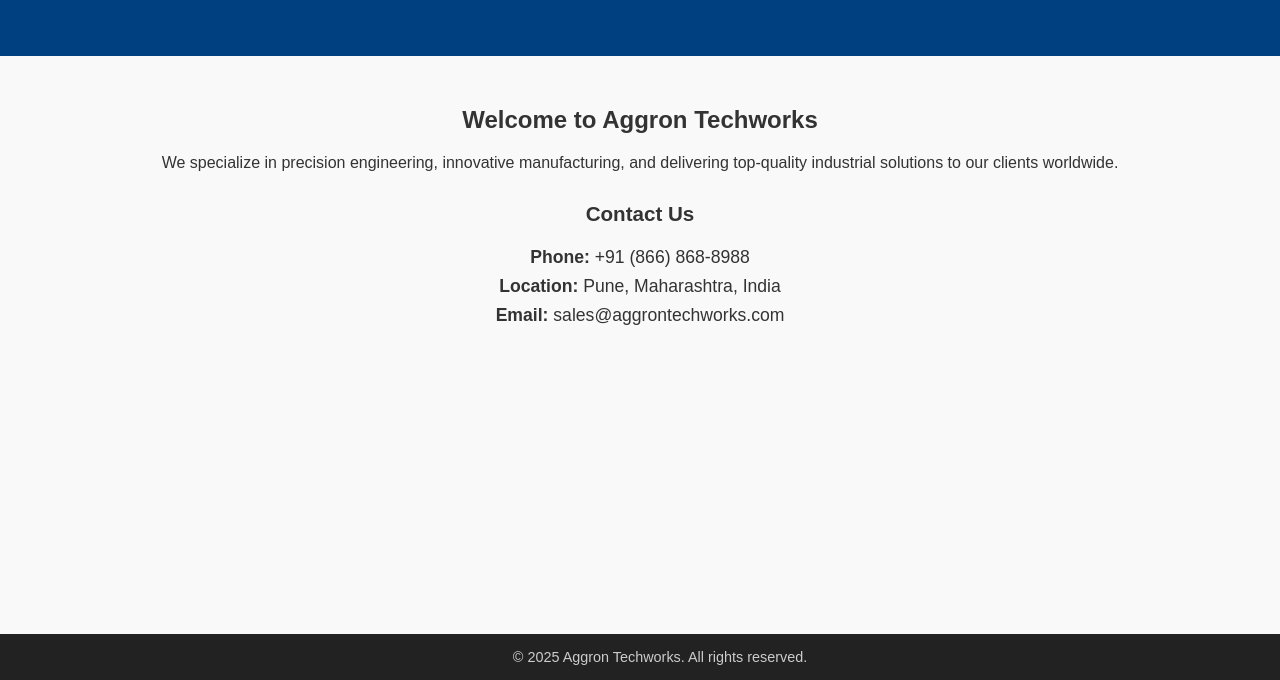
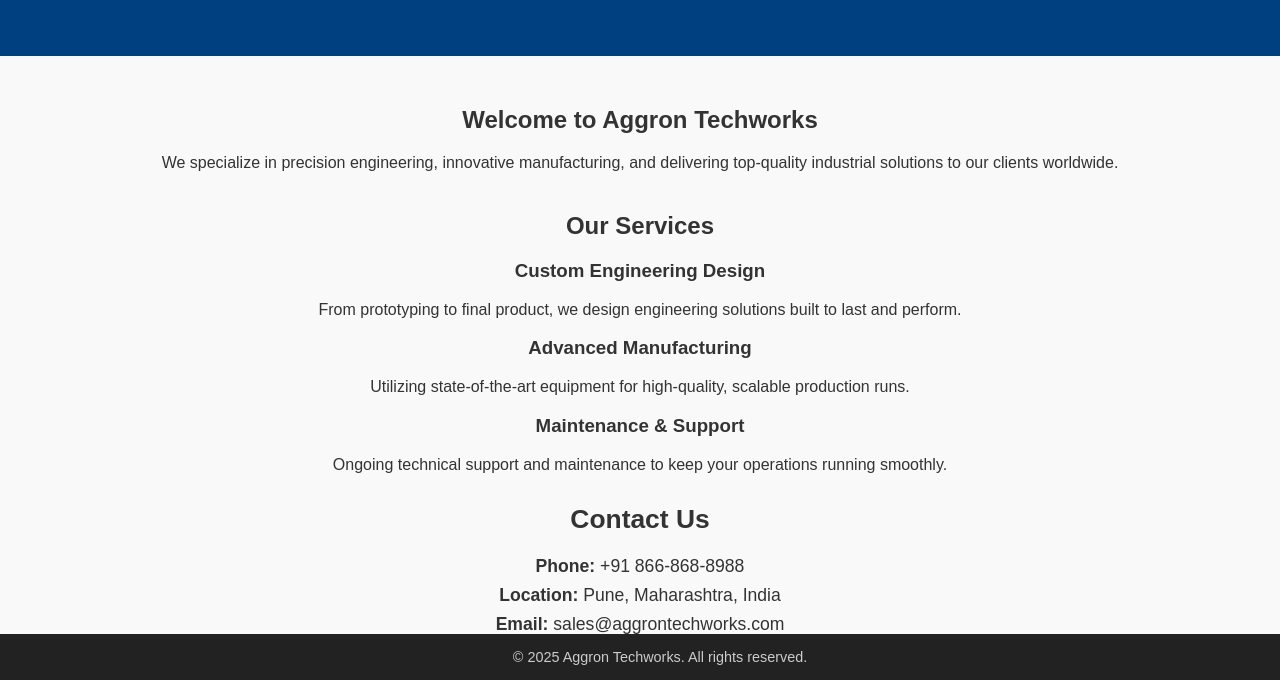
Before and after one commit to sunilgaikwad/aggrontechworks.com, a plain HTML site: page index.html in a window 1280 px wide. Shown: the part 120-800 px from the top of the page. Drawn offline with Linux system fonts and the light colour scheme.

Commit message:
Update index.html

```diff
--- a/index.html
+++ b/index.html
@@ -29,6 +29,9 @@
         main {
             padding: 30px 20px;
         }
+        section {
+            margin-top: 40px;
+        }
         .contact {
             margin-top: 30px;
             font-size: 1.1em;
@@ -56,9 +59,21 @@
         <h2>Welcome to Aggron Techworks</h2>
         <p>We specialize in precision engineering, innovative manufacturing, and delivering top-quality industrial solutions to our clients worldwide.</p>
 
+        <section>
+            <h2>Our Services</h2>
+            <h3>Custom Engineering Design</h3>
+            <p>From prototyping to final product, we design engineering solutions built to last and perform.</p>
+
+            <h3>Advanced Manufacturing</h3>
+            <p>Utilizing state-of-the-art equipment for high-quality, scalable production runs.</p>
+
+            <h3>Maintenance & Support</h3>
+            <p>Ongoing technical support and maintenance to keep your operations running smoothly.</p>
+        </section>
+
         <div class="contact">
-            <h3>Contact Us</h3>
-            <p><strong>Phone:</strong> +91 (866) 868-8988</p>
+            <h2>Contact Us</h2>
+            <p><strong>Phone:</strong> +91 866-868-8988</p>
             <p><strong>Location:</strong> Pune, Maharashtra, India</p>
             <p><strong>Email:</strong> sales@aggrontechworks.com</p>
         </div>
```
